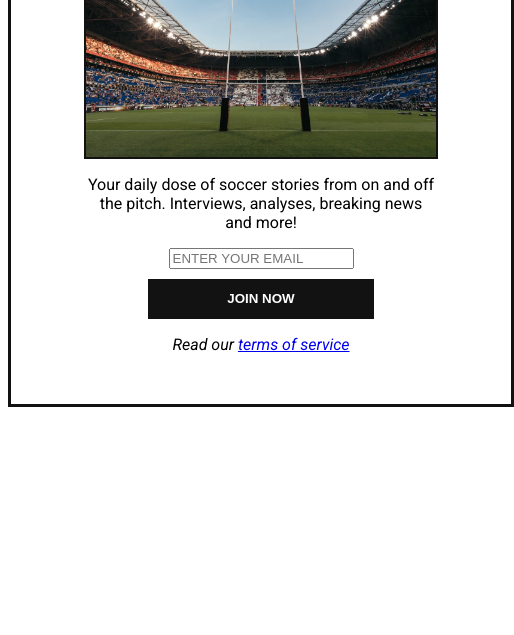
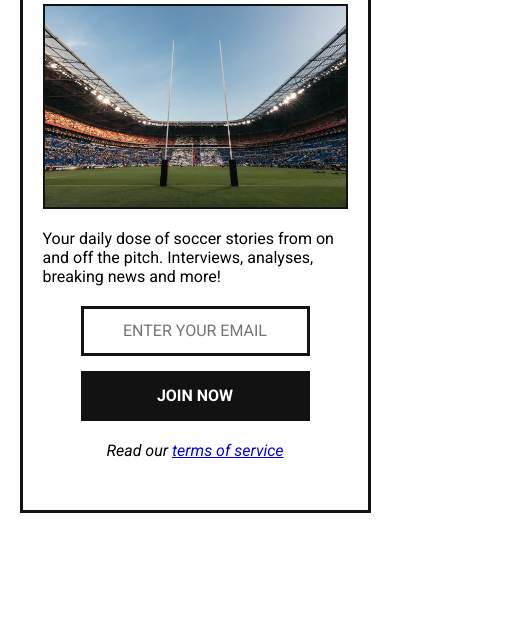
Before and after one commit to viganogabriele/Learning-HTML-CSS, a plain HTML site: page 01-the-daily-dribble-newsletter/index.html in a window 390 px wide. Shown: the part 209-844 px from the top of the page, 514 px wide, since content can reach past the window. Drawn offline with Linux system fonts and the light colour scheme.

Commit message:
refactor(css): implement flexbox and modular classes for responsiveness

```diff
--- a/01-the-daily-dribble-newsletter/styles.css
+++ b/01-the-daily-dribble-newsletter/styles.css
@@ -1,3 +1,9 @@
+/* We define variables here to reuse colors easily */
+:root {
+    --primary-black: #121212;
+    --primary-white: #ffffff;
+}
+
 /* Utility class to hide labels visually but keep them for screen readers */
 .sr-only {
     position: absolute;
@@ -11,61 +17,69 @@
     border: 0;
 }
 
+/* Reset default margin and padding for all elements */
+*, *::before, *::after {
+    box-sizing: border-box;
+    margin: 0;
+    padding: 0;
+}
+
 body {
     font-family: "Roboto", sans-serif;
+    min-height: 100vh;
+    display: flex;
+    justify-content: center;
+    align-items: center;
 }
 
-h1 {
-    text-align: center;
-    color: #121212;
+.box {
+    display: flex;
+    flex-direction: column;
+    align-items: center;
+    gap: 20px;
+    width: 90%;
+    max-width: 500px;
+    min-height: 600px;
+    border: 3px solid var(--primary-black);
+    padding: 20px;
+}
+
+.newsletter-title {
+    color: var(--primary-black);
     padding-top: 10px;
 }
 
-img {
-    display: block;
-    margin-left: auto;
-    margin-right: auto;
-    width: 350px;
-    height: 250px;
-    border: 2px solid #121212  ;
+.newsletter-banner {
+    border: 2px solid var(--primary-black)  ;
 }
 
-input {
-    display: block;
-    margin-left: auto;
-    margin-right: auto;
-    color: black;
+.field-base {
+    line-height: 1.5;
+    width: 100%;
+    max-width: 300px;
+    padding: 10px 20px;
+    border: 3px solid var(--primary-black);
+    font-family: inherit;
+    font-size: 1rem;
 }
 
-button {
-    margin-top: 10px;
-    display: block;
-    margin-left: auto;
-    margin-right: auto;
-    width: 226px;
-    height: 40px;
-    background-color: #121212;
-    color: white;
-    border: none;
+.newsletter-form {
+    display: flex;
+    flex-direction: column;
+    align-items: center;
+    gap: 15px;
+}
+.newsletter-btn {
+    background-color: var(--primary-black);
+    color: var(--primary-white);
     font-weight: bold;
+    cursor: pointer;
 }
 
-#email-input {
-    margin-top: 30px;
+.newsletter-input {
+    color: var(--primary-black);
+    background-color: var(--primary-white);
     text-align: center;
-    width: 220px;
-    font-size: large;
-    padding-top: 8px;
-    padding-bottom: 8px;
-    font-weight: bold;
-    border: 3px solid #121212;
-}
-
-p{
-    text-align: center;
-    margin-left: auto;
-    margin-right: auto;
-    width: 350px;
 }
 
 .underline {
@@ -74,13 +88,11 @@ p{
 
 .terms-text {
     font-style: italic;
+    text-align: center;
 }
 
-.box {
-    margin-top: 20px;
-    margin-left: auto;
-    margin-right: auto;
-    border: 3px solid #121212;
-    width: 500px;
-    height: 590px;
+.responsive-content {
+    width: 100%;
+    max-width: 350px;
+    height: auto;
 }
```
